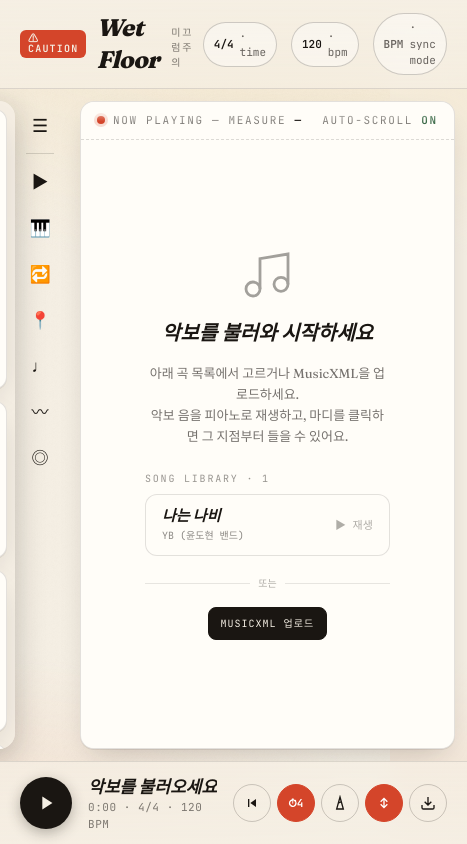
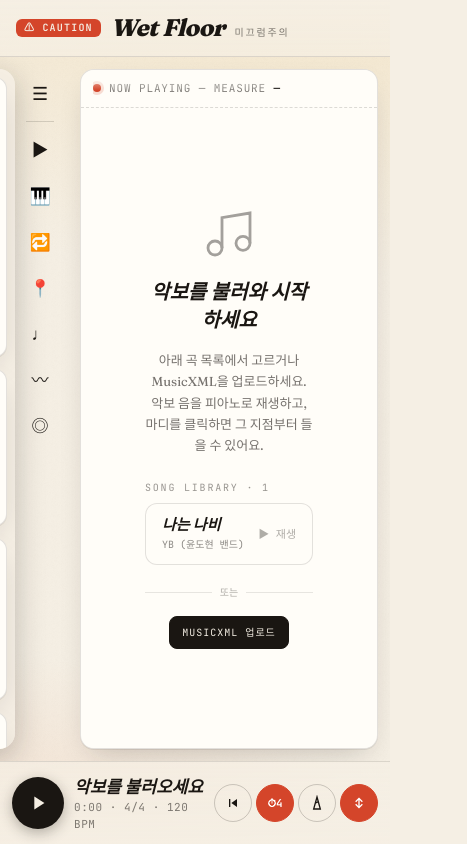
Before and after one commit to insoo00/CAUTION-WET-FLOOR, a React (Vite) app: page / in a window 390 px wide. Shown: the whole page, 467 px wide, since content can reach past the window. Built offline with nearby package versions, Linux system fonts and the light colour scheme.

Commit message:
모바일 가로 넘침 수정: 헤더/하단바 반응형 + 루트 폭 제한

```diff
--- a/src/App.tsx
+++ b/src/App.tsx
@@ -149,7 +149,7 @@ export function App() {
   }, []);
 
   return (
-    <div className="h-dvh grid grid-rows-[auto_1fr_auto]">
+    <div className="h-dvh grid grid-rows-[auto_1fr_auto] grid-cols-1 overflow-x-hidden">
       <AppHeader />
 
       <main className="relative flex px-3 py-3 overflow-hidden">
--- a/src/components/AppHeader.tsx
+++ b/src/components/AppHeader.tsx
@@ -8,8 +8,8 @@ export function AppHeader() {
   const isPreciseSync = useMappingStore((s) => s.measureMap.length >= 2);
 
   return (
-    <header className="flex items-center justify-between px-5 py-3 border-b border-ink/12 backdrop-blur-md bg-gradient-to-b from-paper/95 to-paper/70">
-      <div className="flex items-center gap-2.5">
+    <header className="flex items-center justify-between gap-3 min-w-0 px-4 md:px-5 py-3 border-b border-ink/12 backdrop-blur-md bg-gradient-to-b from-paper/95 to-paper/70">
+      <div className="flex items-center gap-2.5 min-w-0">
         <span
           className="font-mono text-[10px] font-semibold tracking-[0.12em] uppercase px-2 py-1 rounded-md leading-none"
           style={{ background: 'var(--color-accent)', color: 'var(--color-paper)' }}
@@ -20,12 +20,12 @@ export function AppHeader() {
           <h1 className="font-display italic font-extrabold text-2xl tracking-tight">
             Wet Floor
           </h1>
-          <span className="font-mono text-[10px] tracking-[0.18em] uppercase text-ink/55">
+          <span className="font-mono text-[10px] tracking-[0.18em] uppercase text-ink/55 whitespace-nowrap">
             미끄럼주의
           </span>
         </div>
       </div>
-      <div className="flex items-center gap-3.5 font-mono text-[11px] text-ink/65">
+      <div className="hidden md:flex items-center gap-3.5 font-mono text-[11px] text-ink/65 shrink-0">
         <span className="pill">
           <strong className="text-ink font-semibold">{timeSignature}</strong> · time
         </span>
--- a/src/components/ScoreView.tsx
+++ b/src/components/ScoreView.tsx
@@ -439,12 +439,14 @@ export function ScoreView({ ref, onSeekTime, onLoaded }: Props) {
         }}
       />
 
-      <div className="flex justify-between items-center px-4 py-2.5 border-b border-dashed border-ink/15 font-mono text-[11px] tracking-[0.15em] uppercase text-ink/55">
-        <div className="flex gap-2 items-center">
-          <span className="w-2 h-2 rounded-full bg-accent shadow-[0_0_0_3px_rgba(212,69,42,0.18)]" />
+      <div className="flex justify-between items-center gap-2 min-w-0 px-3 md:px-4 py-2.5 border-b border-dashed border-ink/15 font-mono text-[11px] tracking-[0.08em] md:tracking-[0.15em] uppercase text-ink/55">
+        <div className="flex gap-2 items-center min-w-0 truncate">
+          <span className="w-2 h-2 rounded-full bg-accent shadow-[0_0_0_3px_rgba(212,69,42,0.18)] shrink-0" />
           <CurrentMeasureLabel />
         </div>
-        <AutoScrollLabel />
+        <div className="hidden sm:block shrink-0">
+          <AutoScrollLabel />
+        </div>
       </div>
 
       {isLoaded && (
--- a/src/components/TransportControls.tsx
+++ b/src/components/TransportControls.tsx
@@ -53,7 +53,7 @@ export function TransportControls({
     formatTime(elapsedSec) + (totalSec ? ` / ${formatTime(totalSec)}` : '');
 
   return (
-    <footer className="flex items-center gap-4 px-5 py-3 border-t border-ink/12 backdrop-blur-md bg-gradient-to-b from-paper/70 to-paper/95">
+    <footer className="flex items-center gap-2.5 md:gap-4 px-3 md:px-5 py-3 border-t border-ink/12 backdrop-blur-md bg-gradient-to-b from-paper/70 to-paper/95">
       <button
         onClick={onPlayToggle}
         aria-label={isPlaying ? '일시정지' : '재생'}
@@ -83,7 +83,7 @@ export function TransportControls({
         </div>
       </div>
 
-      <div className="flex gap-1.5">
+      <div className="flex gap-1 md:gap-1.5 shrink-0">
         <button onClick={onRewind} className="icon-btn" title="처음으로">
           <svg viewBox="0 0 24 24" width="16" height="16" fill="currentColor">
             <path d="M6 6h2v12H6zm3.5 6l8.5 6V6z" />
@@ -118,7 +118,7 @@ export function TransportControls({
         </button>
         <button
           onClick={handleExport}
-          className="icon-btn"
+          className="icon-btn hidden md:flex"
           title="매핑 내보내기"
           disabled={measureMap.length === 0}
         >
```
